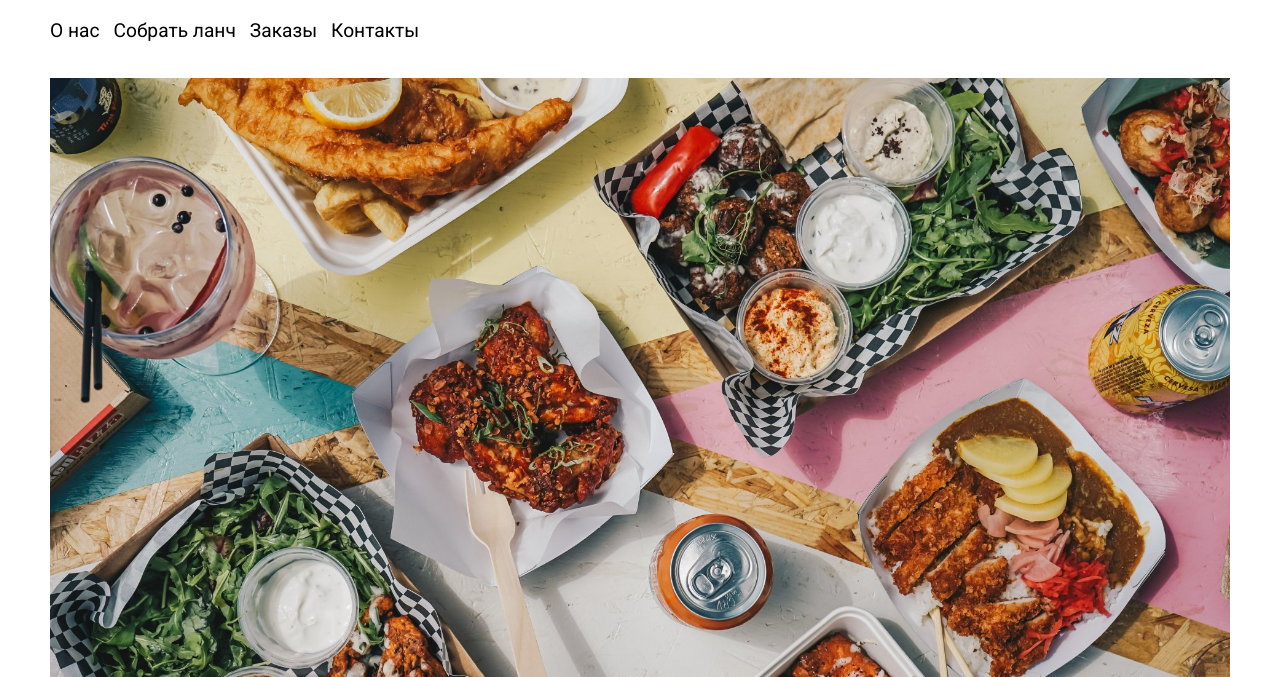
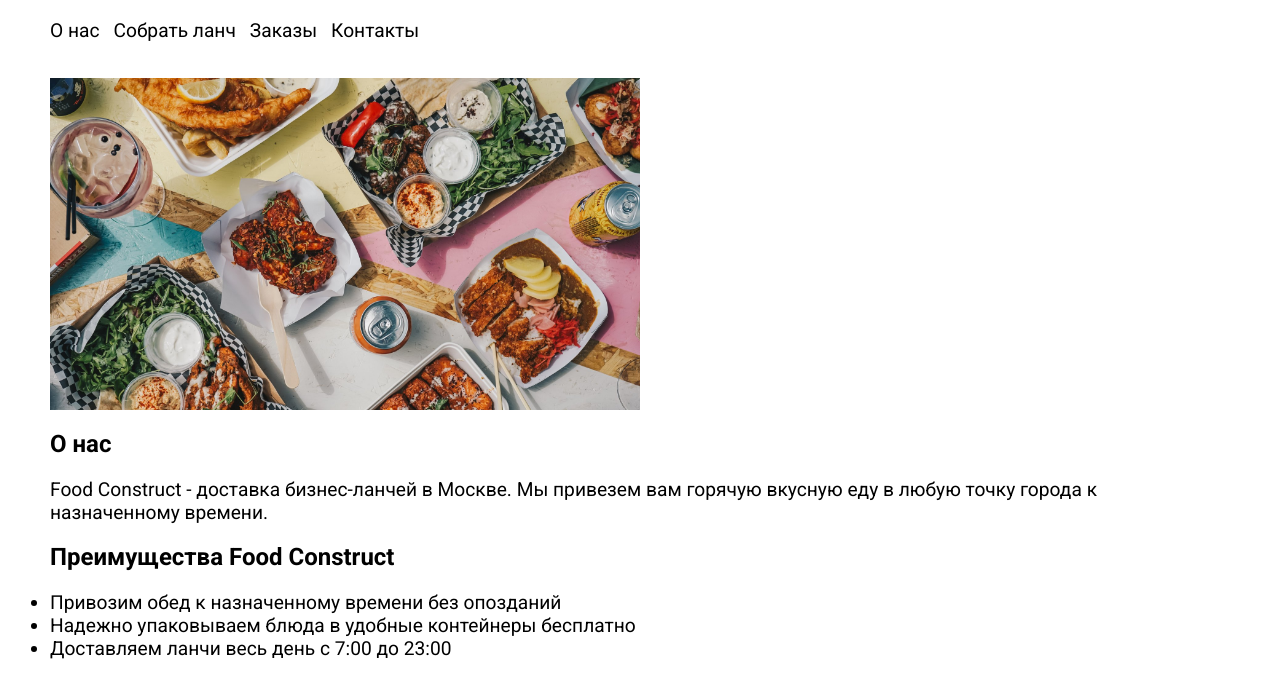
Before and after one commit to zugerzig/-web-politech, a plain HTML site: page lab1/index.html in a window 1280 px wide. Shown: the part 82-759 px from the top of the page. Drawn offline with Linux system fonts and the light colour scheme.

Commit message:
finished lab1

```diff
--- a/lab1/index.html
+++ b/lab1/index.html
@@ -4,10 +4,8 @@
     <meta charset="UTF-8">
     <meta name="viewport" content="width=device-width, initial-scale=1.0">
     <title>Food construct</title>
-    <link href="<link rel="preconnect" href="https://fonts.googleapis.com">
-<link rel="preconnect" href="https://fonts.gstatic.com" crossorigin>
-<link href="https://fonts.googleapis.com/css2?family=Roboto:ital,wght@0,400;0,500;0,700;0,900;1,100;1,300;1,400;1,500;1,700;1,900&display=swap" rel="stylesheet">
-    <link rel="stylesheet" href="styles.css">
+    <link href="https://fonts.googleapis.com/css2?family=Roboto:ital,wght@0,400;0,500;0,700;0,900;1,100;1,300;1,400;1,500;1,700;1,900&display=swap" rel="stylesheet">
+    <link rel="stylesheet" href="styles/styles.css">
 </head>
 <body>
     <header>
@@ -22,9 +20,9 @@
         </nav>
     </header>
     <main>
-        <section class="food-image">
-            <img src="food.jpg" alt="Здесь могла быть картинка с едой">
-        </section>
+        <div>
+            <img src="images/food.jpg" alt="Здесь могла быть картинка с едой">
+        </div>
 
         <section id="about">
             <h2>О нас</h2>
@@ -43,8 +41,8 @@
         </section>
 
         <section class="top-dishes">
+            <h2>Топ 5 популярных блюд</h2>
             <table class="table">
-                <h2>Топ 5 популярных блюд</h2>
                 <tr>
                     <th></th>
                     <th>
@@ -132,7 +130,7 @@
 
     </main>
     <footer id="contacts">
-        <p>Позвонить нам <a class="contact" href="tel: +70000000000">+7-000-000-00-00</a></p>
+        <p>Позвонить нам <a class="contact" href="tel:+70000000000">+7-000-000-00-00</a></p>
     </footer>
 </body>
 </html>
--- a/lab1/styles.css
+++ b/lab1/styles/styles.css
@@ -75,9 +75,9 @@ th, td {
     font-size: 1.2em;
 }
 
-.food-image img {
+img {
     display: block;
-    max-width: 100%;
+    max-width: 50%;
     height: auto;
 }
 
```
Also changed, not shown: lab1/images/food.jpg (renamed from lab1/food.jpg).
